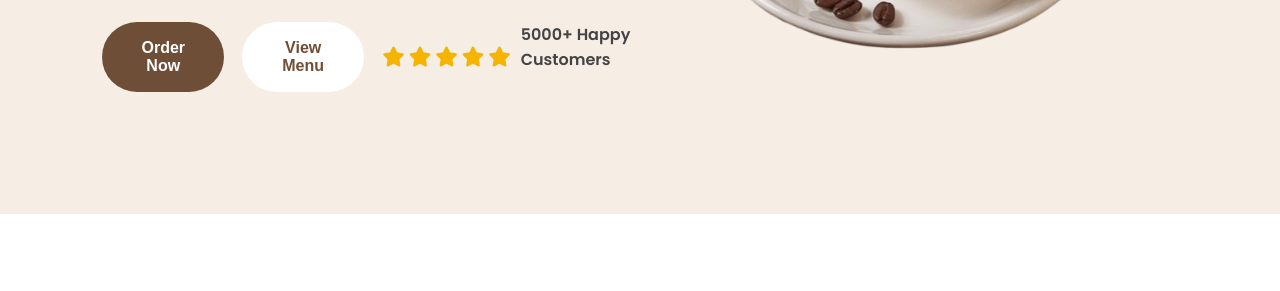
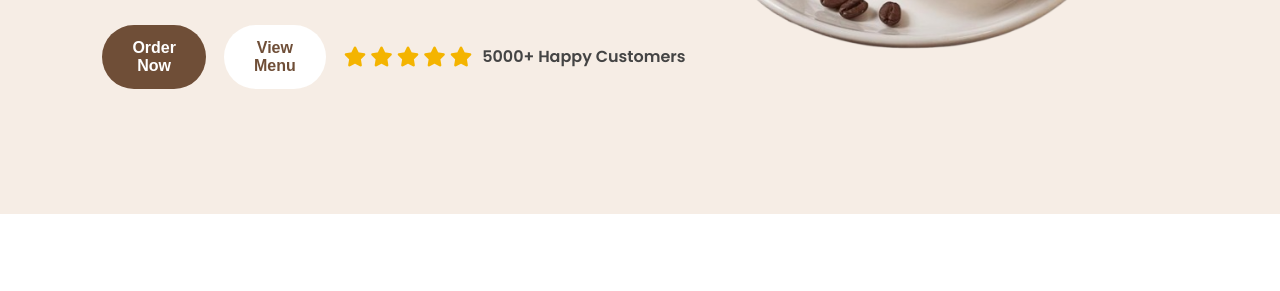
Before and after one commit to purva695/Landing-Page, a plain HTML site: page index.html in a window 1280 px wide. Shown: the part 440-731 px from the top of the page. Drawn offline with nearby package versions, Linux system fonts and the light colour scheme.

Commit message:
Update UI

```diff
--- a/style.css
+++ b/style.css
@@ -206,15 +206,20 @@
 .rating{
     display: flex;
     align-items: center;
+    justify-content: flex-start;
     gap: 10px;
-    font-size: 18px;
+    flex-wrap: nowrap;
 }
 .stars{
     color: #f4b400;
     display: flex;
+    align-items: center;
     gap: 3px;
+    flex-shrink: 0;
 }
 .rating span{
+    margin: 0;
+    white-space: nowrap;
     background: none;
     padding: 0;
     color: #444;
```
